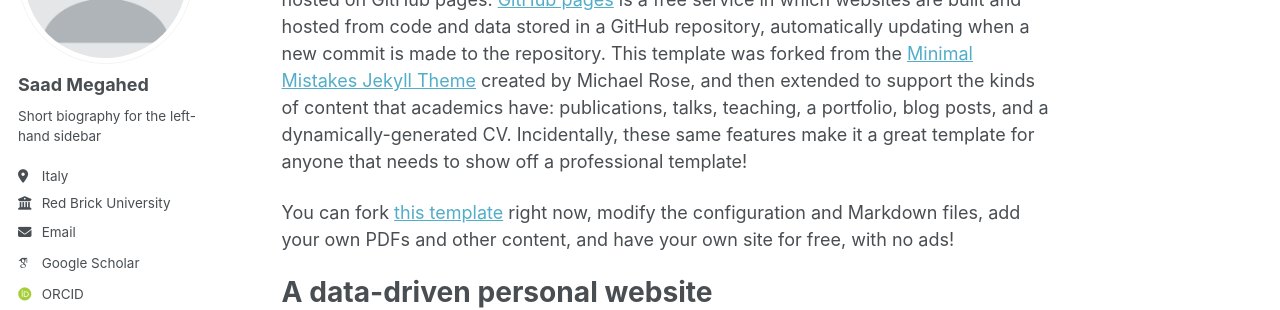
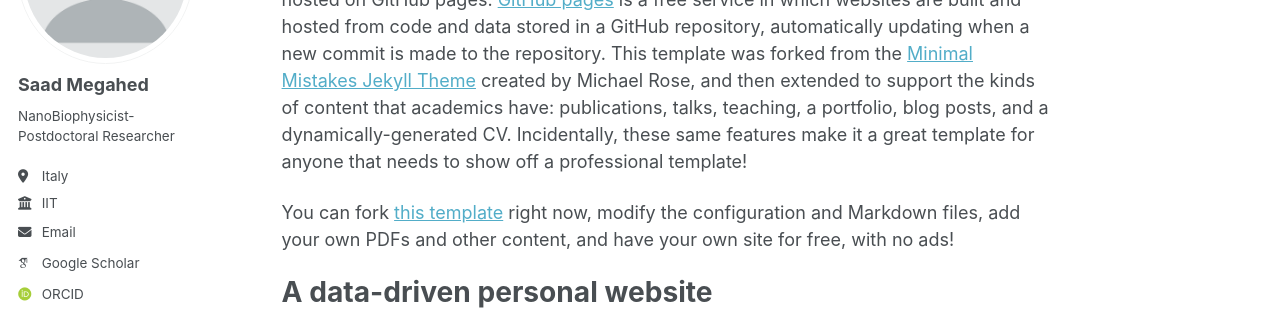
Before and after one commit to smegahed/smegahed.github.io, a Jekyll site: the page built from _pages/about.md, in a window 1280 px wide. Shown: the part 212-522 px from the top of the page. Built offline with Jekyll 4.4.1, drawn with Linux system fonts in a browser that asks for light colours; some web fonts are replaced; a script bundle is joined from its source files by our own code; library files that are not in the unit come from our copies.

Commit message:
Update _config.yml

```diff
--- a/_config.yml
+++ b/_config.yml
@@ -26,11 +26,11 @@
   avatar           : "profile.png"
   name             : "Saad Megahed"
   pronouns         : # example: "she/her"
-  bio              : "Short biography for the left-hand sidebar"
+  bio              : "NanoBiophysicist-Postdoctoral Researcher"
   location         : "Italy"
-  employer         : "Red Brick University"
+  employer         : "IIT"
   uri              : # URL
-  email            : "none@example.org"
+  email            : "saad.megahed@iit.it"
 
   # Academic websites
   academia         : # URL
@@ -51,7 +51,7 @@
   bitbucket        : # Username - Update with your username on the site
   codepen          : # Username
   dribbble         : # Username
-  github           : "academicpages"
+  github           : "smegahed"
   kaggle           : # Username
   stackoverflow    : # User number or user number and name (i.e., use "1" or "1/jeff-atwood")
 
```
